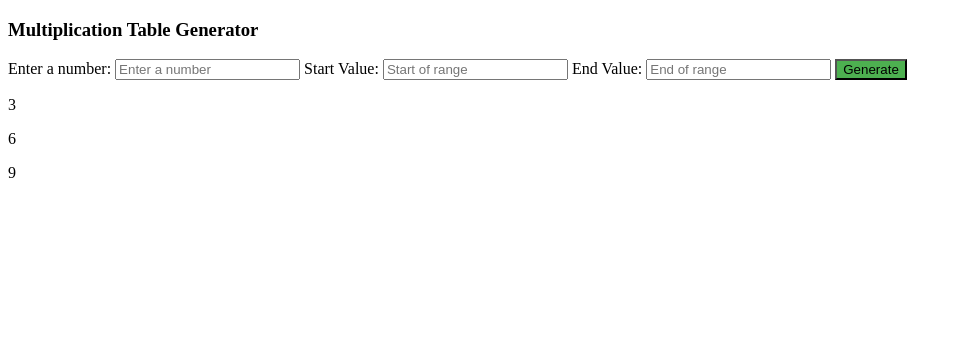
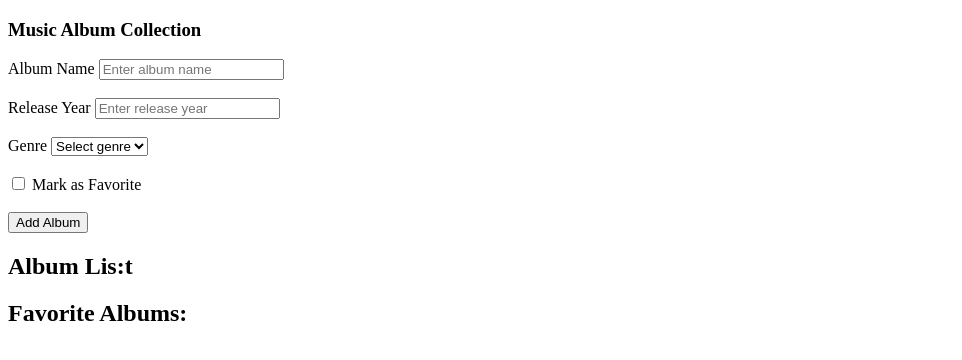
Before and after one commit to Dayanithi-V/week4, a plain HTML site: page index.html in a window 1280 px wide. Shown: the whole page, without its empty margins (0-962 px from the left). Drawn offline with Linux system fonts and the light colour scheme.

Commit message:
Update index.html

```diff
--- a/index.html
+++ b/index.html
@@ -1,49 +1,50 @@
 <!DOCTYPE html>
 <html lang="en">
 <head>
-  <meta charset="UTF-8">
-  <meta http-equiv="X-UA-Compatible" content="IE=edge">
-  <meta name="viewport" content="width=device-width, initial-scale=1.0">
-  <title>Multiplication Table Generator</title>
+    <meta charset="UTF-8">
+    <meta name="viewport" content="width=device-width, initial-scale=1.0">
+    <title>Music Album Collection Manager</title>
+    <link rel="stylesheet" href="style.css">
 </head>
 <body>
-  <h3>Multiplication Table Generator</h3>
+    <header>
+        <h3>Music Album Collection</h3>
+    </header>
 
-  <label for="number">Enter a number:</label>
-  <input id="number" type="number" placeholder="Enter a number">
+    <form>
+        <label for="albumName">Album Name</label>
+        <input id="albumName" type="text" placeholder="Enter album name" required>
+        <br><br>
 
-  <label for="start">Start Value:</label>
-  <input id="start" type="number" placeholder="Start of range">
+        <label for="releaseYear">Release Year</label>
+        <input id="releaseYear" placeholder="Enter release year" type="number" required placeholder="Enter year">
+        <br><br>
 
-  <label for="end">End Value:</label>
-  <input id="end" type="number" placeholder="End of range">
+        <label for="genre">Genre</label>
+        <select id="genre">
+            <option value="">Select genre</option>
+            <option value="Pop">Pop</option>
+            <option value="Rock">Rock</option>
+            <option value="Jazz">Jazz</option>
+            <option value="Clasical">Clasical</option>
+        </select>
+        <br><br>
 
-  <button id="generateBtn" type="button" style="background-color: rgb(77, 176, 80);">Generate</button>
+        <input type="checkbox" id="favorite">
+        <label for="favorite">Mark as Favorite</label>
 
-  <span id="errormessage"></span>
-  <div id="table">
-    <p>3</p>
-    <p>6</p>
-    <p>9</p>
-  </div>
+        <br><br>
 
-  <script>
-    document.getElementById('generateBtn').addEventListener('click', ()=>{
-      const number = document.getElementById('number').value;
-      const start = document.getElementById('start').value;
-      const end = document.getElementById('end').value;
+        <button id="addAlbumBtn" type="button">Add Album</button>
+        <span id="error-message"></span>
+    </form>
 
-      console.log(number, start, end);
+    <h2>Album Lis:t</h2>
+    <ul id="albumList"></ul>
 
-      if (!number || !start || !end){
-        document.getElementById('errormessage').innerText = "All fields are required!"
-      }
+    <h2>Favorite Albums:</h2>
+    <ul id="favoriteAlbumList"></ul>
 
-      else{
-
-      }
-
-    })
-  </script>
+    <script src="script.js"></script>
 </body>
 </html>
```
